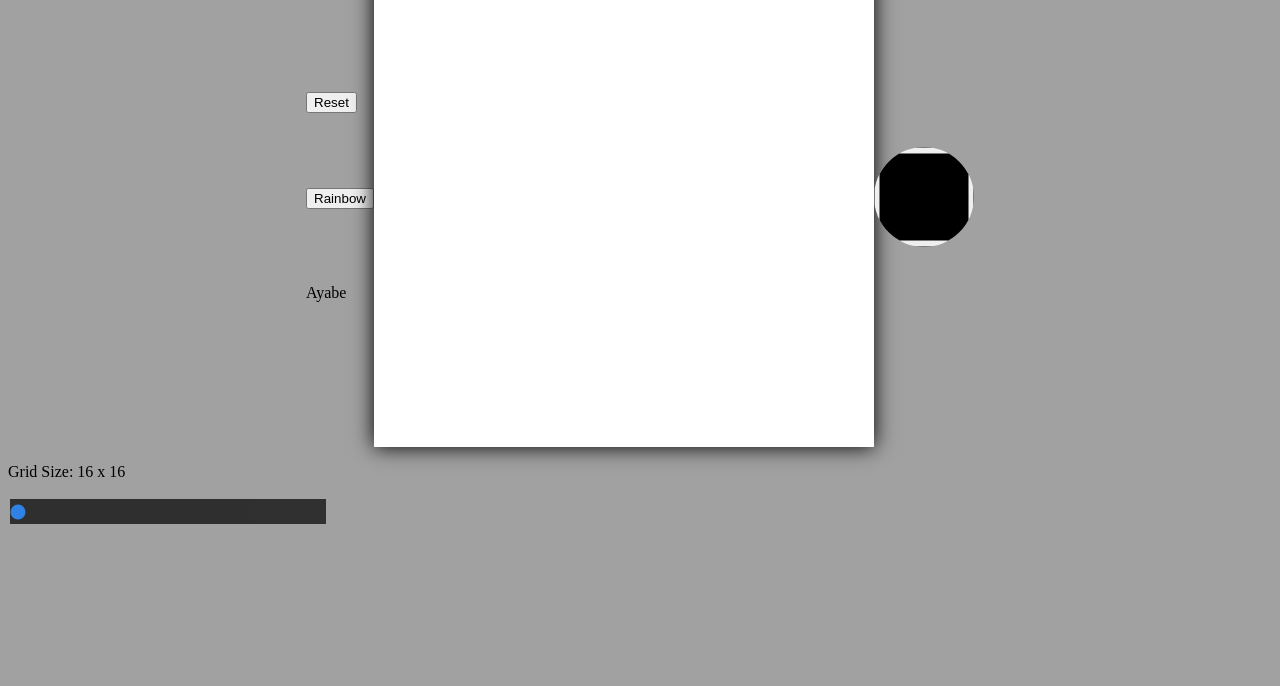
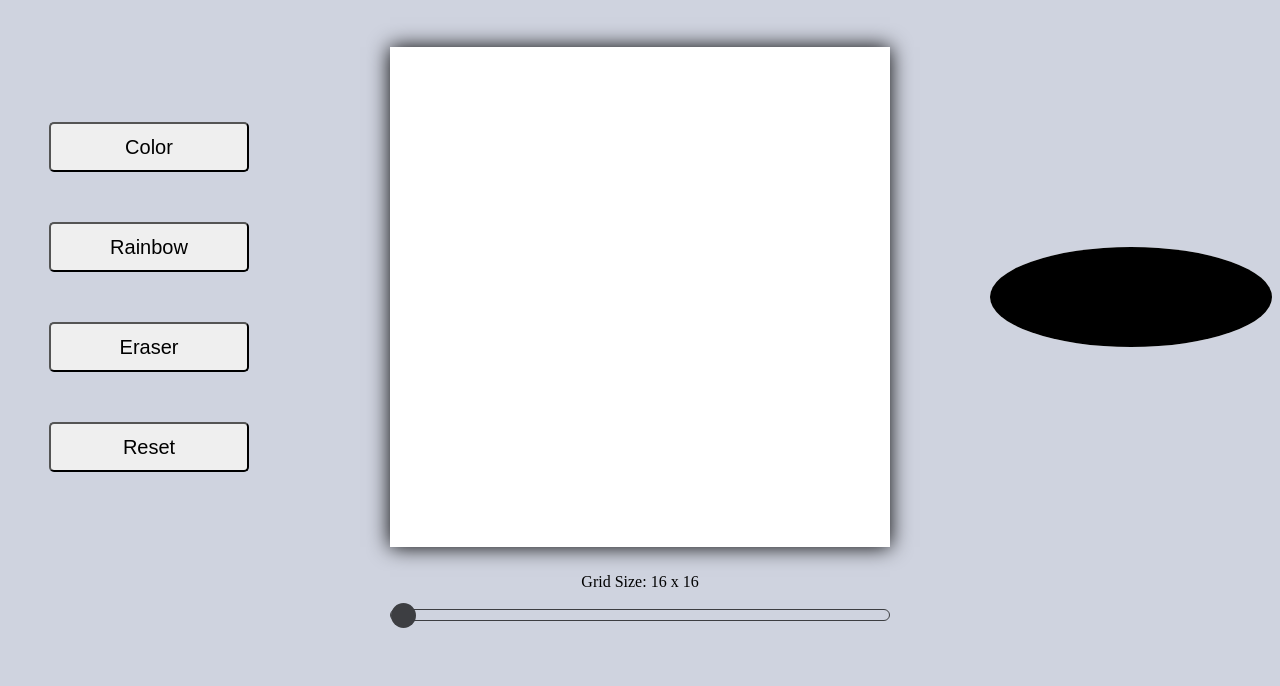
Before and after one commit to SomeCoolName1/Etch-A-Sketch, a plain HTML site: page index.html in a window 1280 px wide. Shown: the part 114-800 px from the top of the page. Drawn offline with Linux system fonts and the light colour scheme.

Commit message:
Completed Color, Rainbow awnd Eraser Modes

```diff
--- a/Style/style.css
+++ b/Style/style.css
@@ -1,5 +1,5 @@
 body {
-  background-color: rgb(161, 161, 161);
+  background-color: rgb(207, 211, 223);
 }
 
 .heading {
@@ -7,6 +7,7 @@ body {
   justify-content: center;
   align-items: center;
   flex-direction: column;
+  padding-top: 50px;
 }
 
 .title {
@@ -18,31 +19,53 @@ body {
   font-size: 14px;
 }
 
-.slidercontainer {
-  width: 25%;
+.slideContainer {
+  padding-top: 10px;
   display: flex;
+  width: 100%;
   align-items: center;
+  justify-content: center;
   flex-direction: column;
 }
 
 .slider {
   appearance: none;
-  width: 25%;
-  height: 25px;
-  background-color: black;
-  outline: none;
+  width: 500px;
+  height: 12px;
+  background-color: rgb(207, 211, 223);
+  border: 1px solid black;
   opacity: 0.7;
+  border-radius: 7px;
   transition: opacity 0.2s;
 }
 
 .slider:hover {
   opacity: 1;
 }
+.slider::-webkit-slider-thumb {
+  -webkit-appearance: none;
+  appearance: none;
+  width: 25px;
+  height: 25px;
+  border-radius: 50%;
+  background: black;
+  cursor: pointer;
+}
+
+.slider::-moz-range-thumb {
+  width: 25px;
+  height: 25px;
+  border-radius: 50%;
+  background: black;
+  cursor: pointer;
+}
 
 .gridContainer {
   display: flex;
-  justify-content: center;
+  justify-content: space-between;
   align-items: center;
+  padding-top: 50px;
+  gap: 100px;
 }
 
 #gridBoxes {
@@ -58,7 +81,10 @@ body {
   display: flex;
   flex-direction: column;
   list-style: none;
-  gap: 75px;
+  align-items: center;
+  justify-content: center;
+  gap: 50px;
+  flex: 1;
 }
 
 #colorPicker {
@@ -66,16 +92,44 @@ body {
 }
 
 .colorContainer {
+  flex: 1;
   border-radius: 100%;
   width: 100px;
   height: 100px;
+  min-width: 100px;
+  min-height: 100px;
   overflow: hidden;
+  /*Keeps middle item centered by growing equally to fill available space left*/
+}
+
+.colorContainer:hover {
+  transform: scale(1.05);
+  transition: transform 0.05s ease-in-out;
 }
 
 input[type="color"] {
   width: 100%;
   height: 100%;
-  /* background: #ffffff 0% 0% no-repeat padding-box;
+  background: #ffffff 0% 0% no-repeat padding-box;
   box-shadow: 0px 3px 6px #0000001a;
-  transform: scale(1.5); */
+  transform: scale(1.5);
 }
+
+#Reset,
+#Rainbow,
+#Color,
+#Eraser {
+  height: 50px;
+  width: 200px;
+
+  border-radius: 5px;
+  font-size: 20px;
+}
+
+#Reset:hover,
+#Rainbow:hover,
+#Color:hover,
+#Eraser:hover {
+  transform: scale(1.05);
+  transition: transform 0.05s ease-in-out;
+}
--- a/app.js
+++ b/app.js
@@ -6,6 +6,7 @@ function setupGrid(size) {
     const gridDiv = document.createElement("div");
     gridDiv.classList.add("grid");
     gridDiv.addEventListener("mouseover", changeColor1);
+    gridDiv.addEventListener("mousedown", changeColor1);
     gridBoxes.appendChild(gridDiv);
   }
 }
@@ -23,6 +24,7 @@ function updateSliderValue(e) {
   size = e.target.value;
   setupGrid(e.target.value);
   console.log("size value: " + e.target.value);
+  newGrid();
 }
 
 window.onload = () => {
@@ -34,19 +36,7 @@ var currentColor = "#000000";
 function changeColor(e) {
   console.log("Color hex: " + e.target.value);
   currentColor = e.target.value;
-  // e.target.style.backgroundColor = currentColor;
 }
-
-// function setCurrentColor(newColor) {
-//   currentColor = newColor;
-// }
-
-function changeColor1(e) {
-  e.target.style.backgroundColor = currentColor;
-}
-
-// const reset = document.getElementById("Reset");
-// reset.addEventListener("click", newGrid);
 
 function newGrid() {
   const gridBoxes = document.getElementById("gridBoxes");
@@ -54,3 +44,29 @@ function newGrid() {
   console.log(size);
   setupGrid(size);
 }
+
+var currentMode = "colorMode";
+
+function changeColor1(e) {
+  if (currentMode == "eraserMode") {
+    e.target.style.backgroundColor = "#fefefe";
+  } else if (currentMode == "rainbowMode") {
+    const randomR = Math.floor(Math.random() * 256);
+    const randomG = Math.floor(Math.random() * 256);
+    const randomB = Math.floor(Math.random() * 256);
+    e.target.style.backgroundColor = `rgb(${randomR}, ${randomG}, ${randomB})`;
+  } else if (currentMode == "colorMode") {
+    e.target.style.backgroundColor = currentColor;
+  }
+}
+
+function mode(modeEvent) {
+  console.log(modeEvent);
+  if (modeEvent == "eraserMode") {
+    currentMode = "eraserMode";
+  } else if (modeEvent == "rainbowMode") {
+    currentMode = "rainbowMode";
+  } else if (modeEvent == "colorMode") {
+    currentMode = "colorMode";
+  }
+}
--- a/index.html
+++ b/index.html
@@ -14,13 +14,16 @@
     <div class='gridContainer'>
         <div class="button">
             <li>
-                <button id="Reset" onclick="newGrid()">Reset
+                <button id="Color" onclick="mode('colorMode')">Color
                 </button>
             </li>
             <li>
-                <button id="Rainbow">Rainbow</button>
+                <button id="Rainbow" onclick="mode('rainbowMode')">Rainbow</button>
             </li>
-            <li>Ayabe</li>
+            <li><button id="Eraser" onclick="mode('eraserMode')">Eraser</button></li>
+            <li><button id="Reset" onclick="newGrid()">Reset
+                </button></li>
+
         </div>
 
         <div id="gridBoxes">
@@ -28,16 +31,19 @@
         <div class="colorContainer">
             <input type="color" value="#000000" id="colorId" onchange="changeColor(event)">
         </div>
+    </div>
+
+    <div class="slideContainer">
+        <div class="sliderText">
+            <p>Grid Size: <span id="demo"></span> x <span id="demo2"></span></p>
+        </div>
+        <input type="range" min="16" max="32" value="1" class="slider" id="myRange" oninput="updateSliderValue(event)">
+
 
     </div>
 
 
-    <div class="slideContainer">
-        <p>Grid Size: <span id="demo"></span> x <span id="demo2"></span></p>
-        <input type="range" min="16" max="32" value="1" class="slider" id="myRange" oninput="updateSliderValue(event)">
 
-
-    </div>
 
 
     <script src='app.js'>
```
